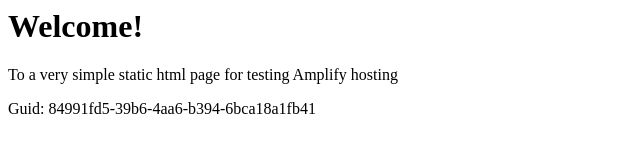
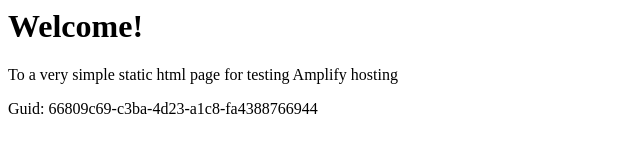
Before and after one commit to aws-aemilia-cmh/Github-PR-Commit-Integration-Test-DoNotTouch-GitHubWebhookPushCanaryTest-v1-preprod-us-east-2, a website: page src/index.html in a window 1280 px wide. Shown: the full height of the page, 0-640 px from the left. Drawn offline with Linux system fonts and the light colour scheme.

Commit message:
commit from integ tests

```diff
--- a/src/index.html
+++ b/src/index.html
@@ -12,6 +12,6 @@
 <body>
     <h1>Welcome!</h1>
     <p>To a very simple static html page for testing Amplify hosting</p>
-    <p>Guid: 84991fd5-39b6-4aa6-b394-6bca18a1fb41</p></body>
+    <p>Guid: 66809c69-c3ba-4d23-a1c8-fa4388766944</p></body>
 
 </html>
```
